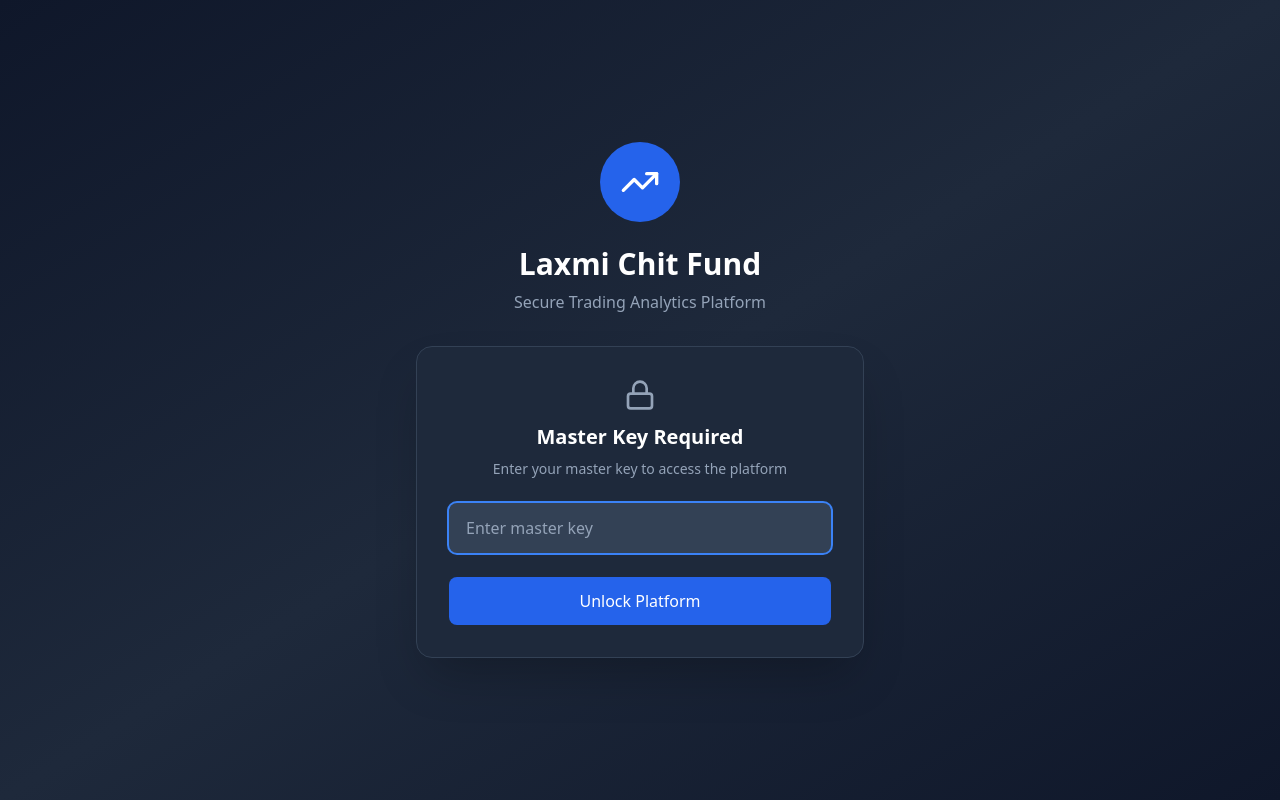
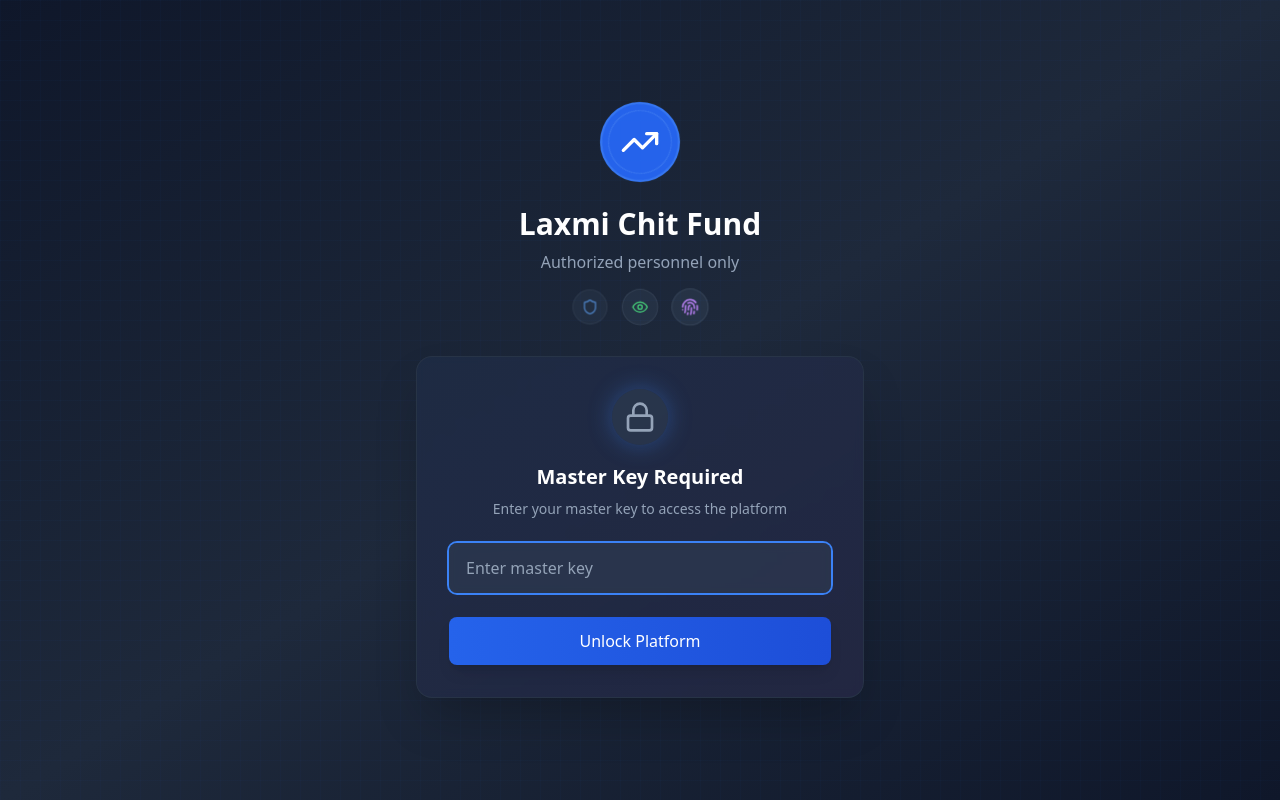
Before and after one commit to vigourage1/Gemini-Fix, a React (Vite) app: page / in a window 1280 px wide. Built offline with nearby package versions, Linux system fonts and the light colour scheme; no server answers.

Commit message:
Time-Aware Sydney Greetings and Master Key Page Updates

```diff
--- a/src/components/MasterLockScreen.tsx
+++ b/src/components/MasterLockScreen.tsx
@@ -1,6 +1,6 @@
 import React, { useState } from 'react';
 import { motion } from 'framer-motion';
-import { Lock, TrendingUp } from 'lucide-react';
+import { Lock, TrendingUp, Shield, Eye, Fingerprint } from 'lucide-react';
 import toast from 'react-hot-toast';
 
 interface MasterLockScreenProps {
@@ -37,10 +37,23 @@ const MasterLockScreen: React.FC<MasterLockScreenProps> = ({ onUnlock }) => {
             initial={{ scale: 0 }}
             animate={{ scale: 1 }}
             transition={{ delay: 0.2, type: "spring", stiffness: 260, damping: 20 }}
-            className="inline-flex items-center justify-center w-20 h-20 bg-blue-600 rounded-full mb-6"
+            className="inline-flex items-center justify-center w-20 h-20 bg-blue-600 rounded-full mb-6 relative"
           >
             <TrendingUp className="w-10 h-10 text-white" />
+
+            {/* Animated security rings */}
+            <motion.div
+              animate={{ rotate: 360 }}
+              transition={{ duration: 20, repeat: Infinity, ease: "linear" }}
+              className="absolute inset-0 border-2 border-blue-400/30 rounded-full"
+            />
+            <motion.div
+              animate={{ rotate: -360 }}
+              transition={{ duration: 15, repeat: Infinity, ease: "linear" }}
+              className="absolute inset-2 border border-blue-300/20 rounded-full"
+            />
           </motion.div>
+
           <motion.h1
             initial={{ opacity: 0 }}
             animate={{ opacity: 1 }}
@@ -49,26 +62,112 @@ const MasterLockScreen: React.FC<MasterLockScreenProps> = ({ onUnlock }) => {
           >
             Laxmi Chit Fund
           </motion.h1>
+
           <motion.p
             initial={{ opacity: 0 }}
             animate={{ opacity: 1 }}
             transition={{ delay: 0.6 }}
-            className="text-slate-400"
+            className="text-slate-400 mb-4"
           >
-            Secure Trading Analytics Platform
+            Authorized personnel only
           </motion.p>
+
+          {/* Cool Security Graphics */}
+          <motion.div
+            initial={{ opacity: 0, scale: 0.8 }}
+            animate={{ opacity: 1, scale: 1 }}
+            transition={{ delay: 0.8 }}
+            className="flex justify-center items-center space-x-4 mb-6"
+          >
+            {/* Security Icons with Animations */}
+            <motion.div
+              animate={{
+                scale: [1, 1.1, 1],
+                opacity: [0.5, 1, 0.5]
+              }}
+              transition={{
+                duration: 2,
+                repeat: Infinity,
+                delay: 0
+              }}
+              className="p-2 bg-slate-700/50 rounded-full border border-slate-600/50"
+            >
+              <Shield className="w-4 h-4 text-blue-400" />
+            </motion.div>
+
+            <motion.div
+              animate={{
+                scale: [1, 1.1, 1],
+                opacity: [0.5, 1, 0.5]
+              }}
+              transition={{
+                duration: 2,
+                repeat: Infinity,
+                delay: 0.3
+              }}
+              className="p-2 bg-slate-700/50 rounded-full border border-slate-600/50"
+            >
+              <Eye className="w-4 h-4 text-green-400" />
+            </motion.div>
+
+            <motion.div
+              animate={{
+                scale: [1, 1.1, 1],
+                opacity: [0.5, 1, 0.5]
+              }}
+              transition={{
+                duration: 2,
+                repeat: Infinity,
+                delay: 0.6
+              }}
+              className="p-2 bg-slate-700/50 rounded-full border border-slate-600/50"
+            >
+              <Fingerprint className="w-4 h-4 text-purple-400" />
+            </motion.div>
+          </motion.div>
+
+          {/* Security Grid Pattern */}
+          <motion.div
+            initial={{ opacity: 0 }}
+            animate={{ opacity: 0.3 }}
+            transition={{ delay: 1 }}
+            className="absolute inset-0 pointer-events-none"
+            style={{
+              backgroundImage: `
+                linear-gradient(rgba(59, 130, 246, 0.1) 1px, transparent 1px),
+                linear-gradient(90deg, rgba(59, 130, 246, 0.1) 1px, transparent 1px)
+              `,
+              backgroundSize: '20px 20px'
+            }}
+          />
         </div>
 
         <motion.div
           initial={{ opacity: 0, y: 20 }}
           animate={{ opacity: 1, y: 0 }}
           transition={{ delay: 0.8 }}
-          className={`bg-slate-800 rounded-2xl p-8 shadow-2xl border border-slate-700 ${
+          className={`bg-slate-800/80 backdrop-blur-sm rounded-2xl p-8 shadow-2xl border border-slate-700/50 relative overflow-hidden ${
             isShaking ? 'animate-pulse' : ''
           }`}
         >
+          {/* Subtle animated background */}
+          <div className="absolute inset-0 bg-gradient-to-br from-blue-600/5 to-purple-600/5" />
+
+          <div className="relative">
             <div className="text-center mb-6">
-            <Lock className="w-8 h-8 text-slate-400 mx-auto mb-3" />
+              <motion.div
+                animate={{
+                  boxShadow: [
+                    '0 0 20px rgba(59, 130, 246, 0.3)',
+                    '0 0 30px rgba(59, 130, 246, 0.5)',
+                    '0 0 20px rgba(59, 130, 246, 0.3)'
+                  ]
+                }}
+                transition={{ duration: 2, repeat: Infinity }}
+                className="inline-block p-3 bg-slate-700/50 rounded-full mb-3"
+              >
+                <Lock className="w-8 h-8 text-slate-400" />
+              </motion.div>
               <h2 className="text-xl font-semibold text-white mb-2">Master Key Required</h2>
               <p className="text-slate-400 text-sm">Enter your master key to access the platform</p>
             </div>
@@ -80,7 +179,7 @@ const MasterLockScreen: React.FC<MasterLockScreenProps> = ({ onUnlock }) => {
                   value={password}
                   onChange={(e) => setPassword(e.target.value)}
                   placeholder="Enter master key"
-                className="w-full px-4 py-3 bg-slate-700 border border-slate-600 rounded-lg text-white placeholder-slate-400 focus:outline-none focus:ring-2 focus:ring-blue-500 focus:border-transparent transition-colors"
+                  className="w-full px-4 py-3 bg-slate-700/50 border border-slate-600/50 rounded-lg text-white placeholder-slate-400 focus:outline-none focus:ring-2 focus:ring-blue-500 focus:border-transparent transition-all backdrop-blur-sm"
                   autoFocus
                 />
               </div>
@@ -89,11 +188,12 @@ const MasterLockScreen: React.FC<MasterLockScreenProps> = ({ onUnlock }) => {
                 whileHover={{ scale: 1.02 }}
                 whileTap={{ scale: 0.98 }}
                 type="submit"
-              className="w-full bg-blue-600 text-white py-3 rounded-lg font-medium hover:bg-blue-700 transition-colors focus:outline-none focus:ring-2 focus:ring-blue-500 focus:ring-offset-2 focus:ring-offset-slate-800"
+                className="w-full bg-gradient-to-r from-blue-600 to-blue-700 text-white py-3 rounded-lg font-medium hover:from-blue-700 hover:to-blue-800 transition-all focus:outline-none focus:ring-2 focus:ring-blue-500 focus:ring-offset-2 focus:ring-offset-slate-800 shadow-lg"
               >
                 Unlock Platform
               </motion.button>
             </form>
+          </div>
         </motion.div>
       </motion.div>
     </div>
--- a/src/services/aiService.ts
+++ b/src/services/aiService.ts
@@ -293,12 +293,35 @@ Rules:
     const day = now.getDate();
 
     let timeGreeting = '';
-    if (hour < 12) {
+    let creativeGreeting = '';
+
+    // Special creative greetings for very late/early hours (2-4 AM)
+    if (hour >= 2 && hour <= 4) {
+      const nightOwlGreetings = [
+        `Hello night owl${userName ? ` ${userName}` : ''}! 🦉 Still hunting for those perfect trades?`,
+        `Hey there, midnight trader${userName ? ` ${userName}` : ''}! 🌙 The markets never sleep, and neither do you!`,
+        `Burning the midnight oil${userName ? `, ${userName}` : ''}? ⭐ Let's make these late-night hours count!`,
+        `Wide awake${userName ? ` ${userName}` : ''}? 🌃 Perfect time for some deep market analysis!`,
+        `Early bird or night owl${userName ? `, ${userName}` : ''}? 🌅 Either way, I'm here to help with your trading!`
+      ];
+      return nightOwlGreetings[Math.floor(Math.random() * nightOwlGreetings.length)];
+    }
+
+    // Regular time-based greetings
+    if (hour >= 5 && hour < 12) {
       timeGreeting = 'Good morning';
-    } else if (hour < 17) {
+    } else if (hour >= 12 && hour < 17) {
       timeGreeting = 'Good afternoon';
+    } else if (hour >= 17 && hour < 22) {
+      timeGreeting = 'Good evening';
     } else {
-      timeGreeting = 'Good evening';
+      // Late night (22-1 AM)
+      const lateNightGreetings = [
+        `Good evening${userName ? ` ${userName}` : ''}! 🌙 Trading into the night?`,
+        `Hey there${userName ? ` ${userName}` : ''}! 🌃 Late night trading session?`,
+        `Evening${userName ? ` ${userName}` : ''}! 🌆 Perfect time to review today's trades!`
+      ];
+      return lateNightGreetings[Math.floor(Math.random() * lateNightGreetings.length)];
     }
 
     let holidayGreeting = '';
```
Lines whose indentation alone changed are shown as unchanged.
